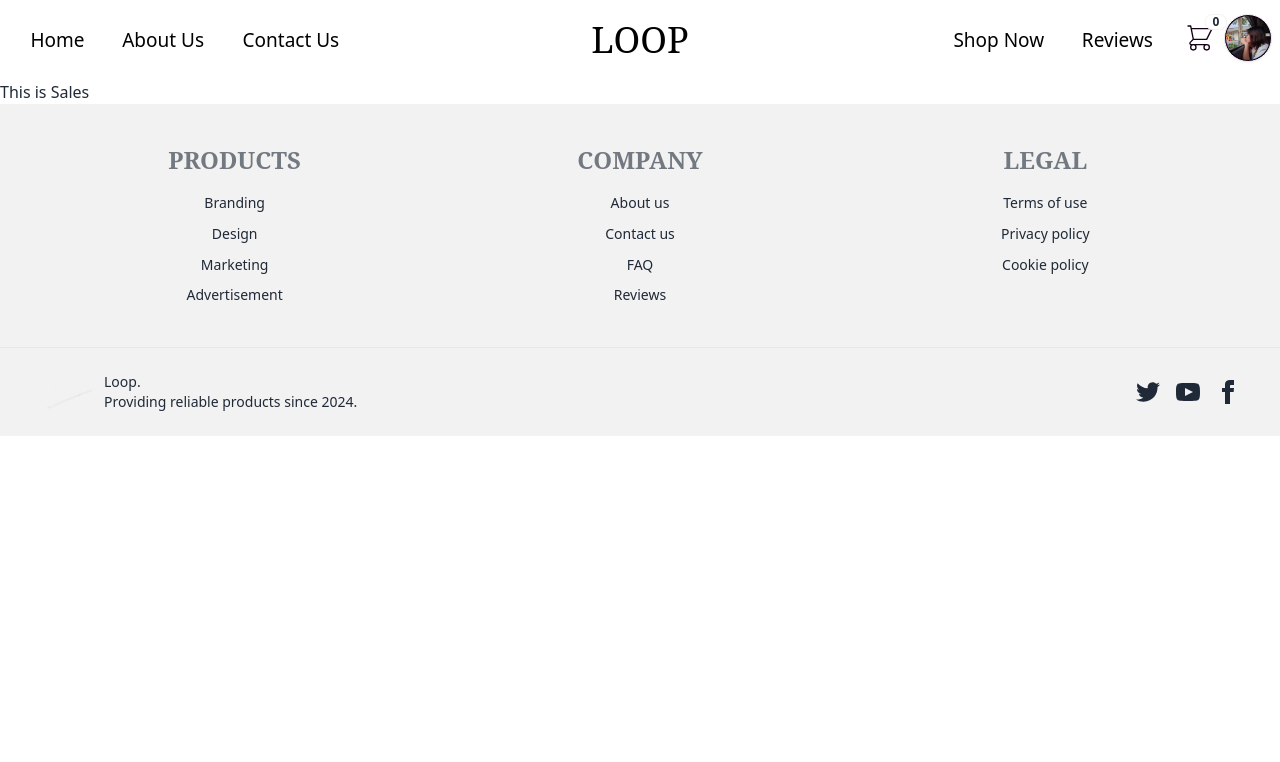
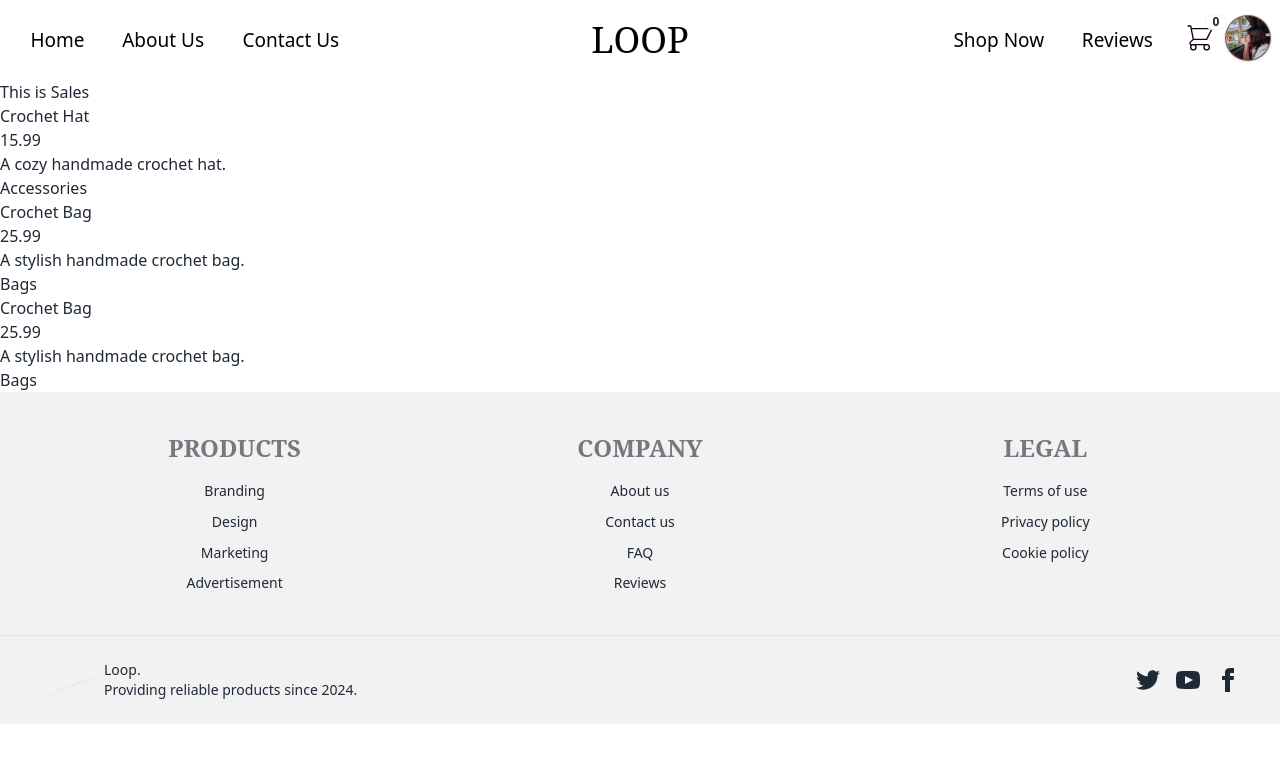
Before and after one commit to dyeem/DCIT26_PROJECT, a React (Vite) app in the folder project/: page /sales in a window 1280 px wide. Shown: the top 762 px of the page. Built offline with nearby package versions, Linux system fonts and the light colour scheme; data requests are answered from the project's data file.

Commit message:
25/11 1:21pm

```diff
--- /dev/null
+++ b/project/Data/db.json
@@ -0,0 +1,28 @@
+{
+  "Products": [
+    {
+      "id": 1,
+      "name": "Crochet Hat",
+      "price": 15.99,
+      "image": "/src/assets/products/",
+      "description": "A cozy handmade crochet hat.",
+      "category": "Accessories"
+    },
+    {
+      "id": 2,
+      "name": "Crochet Bag",
+      "price": 25.99,
+      "image": "/images/crochet-bag.jpg",
+      "description": "A stylish handmade crochet bag.",
+      "category": "Bags"
+    },
+    {
+      "id": 3,
+      "name": "Crochet Bag",
+      "price": 25.99,
+      "image": "/images/crochet-bag.jpg",
+      "description": "A stylish handmade crochet bag.",
+      "category": "Bags"
+    }
+  ]
+}
--- a/project/src/Components/Cart.jsx
+++ b/project/src/Components/Cart.jsx
@@ -1,4 +1,3 @@
-import { useState } from 'react'
 import { Dialog, DialogBackdrop, DialogPanel, DialogTitle } from '@headlessui/react'
 import { XMarkIcon } from '@heroicons/react/24/outline'
 import avatar from '../Assets/avatar.jpg'
@@ -71,7 +70,7 @@ const products = [
     },
 ]
 
-export default function Cart({open, setOpen, NavLink}) {
+export default function Cart({open, setOpen, NavLink, cartItems, setCartItems}) {
 
   return (
     <Dialog open={open} onClose={() => setOpen(false)} className="relative z-50">
@@ -147,8 +146,9 @@ export default function Cart({open, setOpen, NavLink}) {
                                 <p className="mt-0.5 text-sm text-gray-500">Shipping and taxes calculated at checkout.</p>
                                 <div className="mt-6">
                                     <NavLink
-                                        href="#"
+                                        to="checkout"
                                         className="flex items-center justify-center rounded-md border border-transparent bg-[#885b56] px-6 py-3 text-base font-medium text-white shadow-sm hover:bg-[#c78d87]"
+                                        onClick={() => setOpen(false)}
                                         >
                                         Checkout
                                     </NavLink>
--- a/project/src/Components/MainContent.jsx
+++ b/project/src/Components/MainContent.jsx
@@ -17,11 +17,11 @@ export default function MainContent() {
                     style={{ backgroundImage: `url(${bg})` }}>
                     <div className="absolute inset-0 bg-black bg-opacity-35 z-30 "></div>
                     <div className="relative z-50 slide-up">
-                        <h1 className="text-4xl font-thin leading-none tracking-widest text-white md:text-2xl lg:text-5xl xsm:text-3xl">
+                        <h1 className="text-4xl font-thin leading-none tracking-widest text-white md:text-2xl lg:text-5xl xsm:text-2xl">
                             WELCOME TO
                         </h1>
-                        <img src={logo} alt="" className='w-[25rem] h-auto place-self-center'/>
-                        <p className="mb-6 text-white lg:text-5xl xsm:text-3xl xl:px-48 font-thin leading-relaxed">
+                        <img src={logo} alt="" className='lg:w-[25rem] h-auto place-self-center xsm:w-[15rem]'/>
+                        <p className="mb-6 text-white lg:text-5xl xsm:text-2xl xl:px-48 font-thin leading-relaxed">
                             Your Hand Crafted <br /> Yarn Shop
                         </p>
                         <a
--- a/project/src/Components/NavBar.jsx
+++ b/project/src/Components/NavBar.jsx
@@ -2,7 +2,7 @@ import { useState } from 'react';
 import avatar from '../Assets/avatar.jpg'
 import Cart from './Cart'
 
-export default function NavBar({NavLink}) {
+export default function NavBar({NavLink, cartItems, setCartItems}) {
     const [isCartOpen, setIsCartOpen] = useState(false);
 
     return (
@@ -145,7 +145,7 @@ export default function NavBar({NavLink}) {
 
                         </div>
                         <div className="dropdown dropdown-end ">
-                            <div tabIndex={0} role="button" className="btn bg-[#150016] btn-circle avatar">
+                            <div tabIndex={0} role="button" className="btn bg-[#885b56] btn-circle avatar">
                                 <div className="w-11 rounded-full">
                                 <img
                                     alt="Tailwind CSS Navbar component"
@@ -180,7 +180,7 @@ export default function NavBar({NavLink}) {
                             </ul>
                         </div>
                     </div>
-                    <Cart open={isCartOpen} setOpen={setIsCartOpen} NavLink={NavLink}/>
+                    <Cart open={isCartOpen} setOpen={setIsCartOpen} NavLink={NavLink} cartItems={cartItems} setCartItems={setCartItems}/>
                 </div>
             </div>
         </>
--- a/project/src/Components/Sales.jsx
+++ b/project/src/Components/Sales.jsx
@@ -1,9 +1,30 @@
+import {useLoaderData, Link } from 'react-router-dom'
+
 export default function Sales() {
+    const products = useLoaderData()
     return (
         <>
             <div>
                 <h1>This is Sales</h1>
+                <div className="">
+                    {products.map((prod) => (
+                        <Link to="/" key={prod.id}>
+                            <p>{prod.name}</p>
+                            <p>{prod.price}</p>
+                            <p>{prod.description}</p>
+                            <p>{prod.category}</p>
+                        </Link>
+                    ))}
+                </div>
             </div>
         </>
     );
 }
+
+export const productsLoader = async () => {
+    const res = await fetch('http://localhost:4000/Products');
+    if (!res.ok) {
+        throw new Error('Failed to fetch');
+    }
+    return res.json();
+};
--- a/project/src/Layouts/RootLayout.jsx
+++ b/project/src/Layouts/RootLayout.jsx
@@ -1,14 +1,16 @@
 import { NavLink, Outlet} from "react-router-dom";
+import { useState } from 'react';
 import NavBar from "../Components/NavBar";
 import Footer from "../Components/Footer";
 
 export default function RootLayout() {
+    const [cartItems, setCartItems] = useState([]);
 
     return (
         <div className="root-layout">
             <header>
                 <nav >
-                    <NavBar NavLink={NavLink}/>
+                    <NavBar NavLink={NavLink} cartItems={cartItems} setCartItems={setCartItems} />
                 </nav>
             </header>
             <main>
--- a/project/src/Layouts/router.jsx
+++ b/project/src/Layouts/router.jsx
@@ -11,7 +11,7 @@ import CheckOut from "../Components/CheckOut.jsx";
 import ContactUs from "../Components/ContactUs.jsx";
 import Login from "../Components/Login.jsx";
 import Reviews from "../Components/Reviews.jsx";
-import Sales from "../Components/Sales.jsx";
+import Sales, { productsLoader } from "../Components/Sales.jsx";
 import Signup from "../Components/Signup.jsx";
 import OurTeam from "../Components/OurTeam.jsx";
 import FaqPage from "../Components/FaqPage.jsx";
@@ -29,7 +29,7 @@ const router = createBrowserRouter(createRoutesFromElements(
     <Route path="contactus" element={<ContactUs />} />
     <Route path="login" element={<Login />} />
     <Route path="reviews" element={<Reviews />} />
-    <Route path="sales" element={<Sales />} />
+    <Route path="sales" element={<Sales />} loader={productsLoader} />
     <Route path="signup" element={<Signup />} />
     <Route path="ourteam" element={<OurTeam />} />
     <Route path="checkout" element={<CheckOut />}/>
```
Also changed, not shown: project/src/Data/products.json (deleted).
